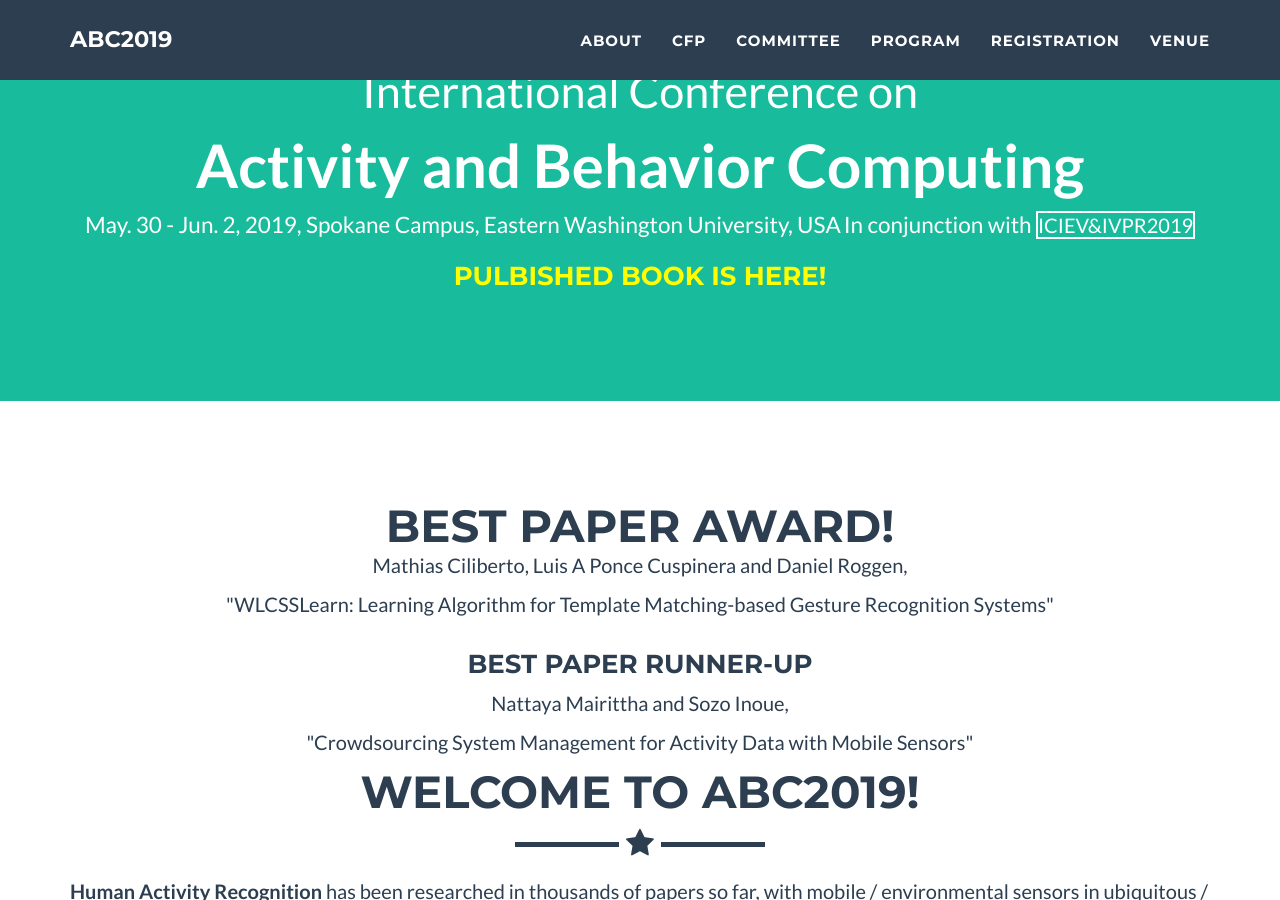
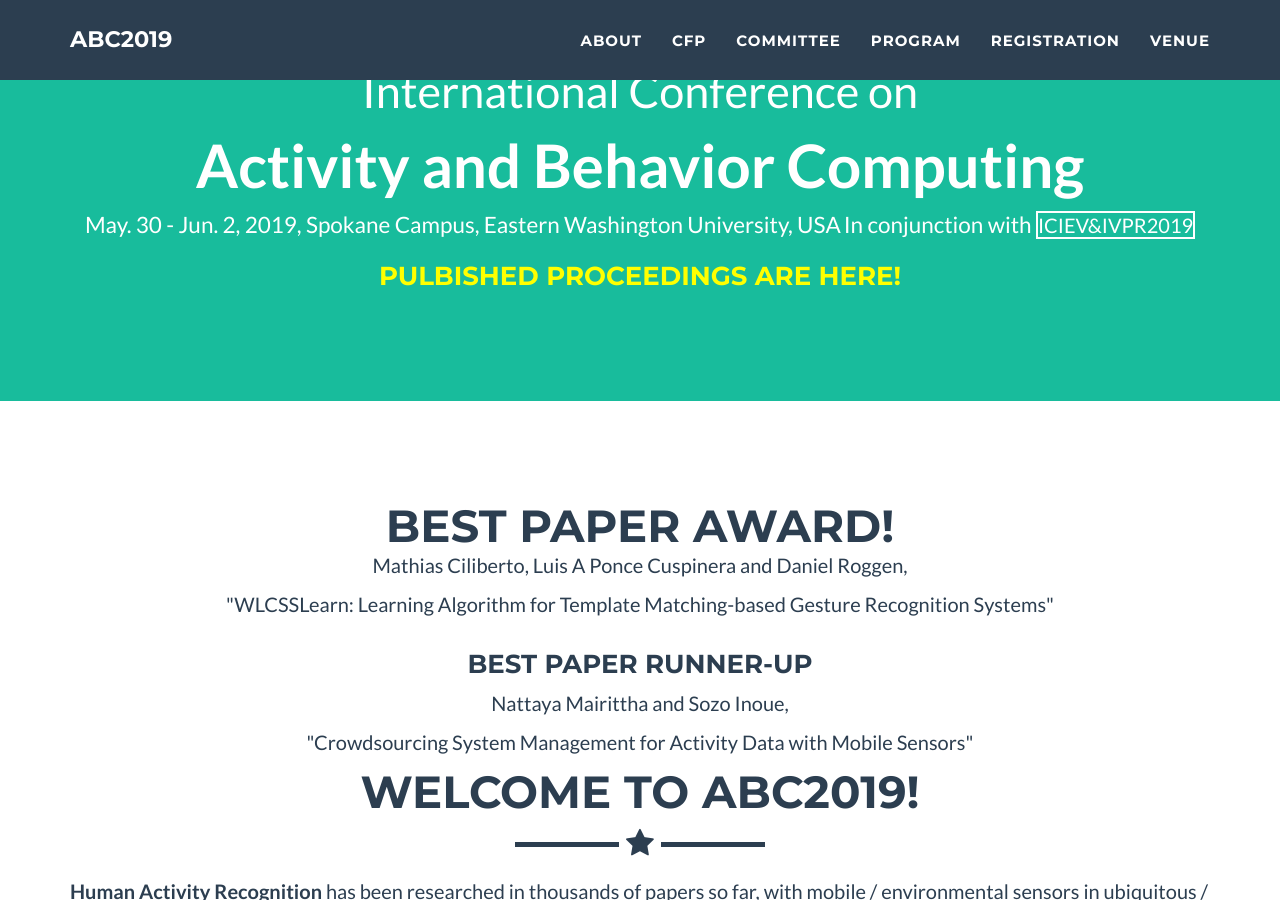
Before and after one commit to abc-research/2019, a Jekyll site: the page built from index.html, in a window 1280 px wide and 900 px high, scrolled down 515 px. Built offline with Jekyll 4.4.1, drawn with Linux system fonts in a browser that asks for light colours.

Commit message:
Update _config.yml

```diff
--- a/_config.yml
+++ b/_config.yml
@@ -12,7 +12,7 @@ date: May. 30 - Jun. 2, 2019
 conjunction:
   name: ICIEV&IVPR2019
   url: http://cennser.org/ICIEV/
-addition: <h3><a href="https://www.computer.org/csdl/proceedings/iciev-&-icivpr/2019/1dUmLljHSxO"><b style="color:yellow">Pulbished book is HERE!</b></a></h3>
+addition: <h3><a href="https://www.computer.org/csdl/proceedings/iciev-&-icivpr/2019/1dUmLljHSxO"><b style="color:yellow">Pulbished proceedings are HERE!</b></a></h3>
 
 
 # Google webmaster tools
```
